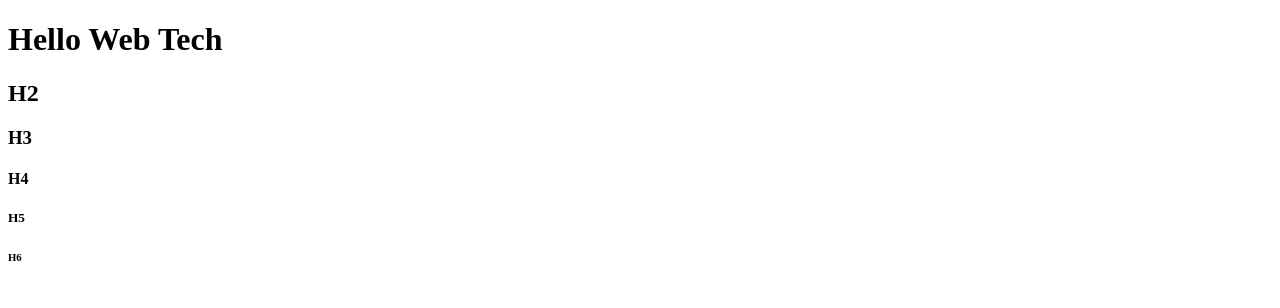
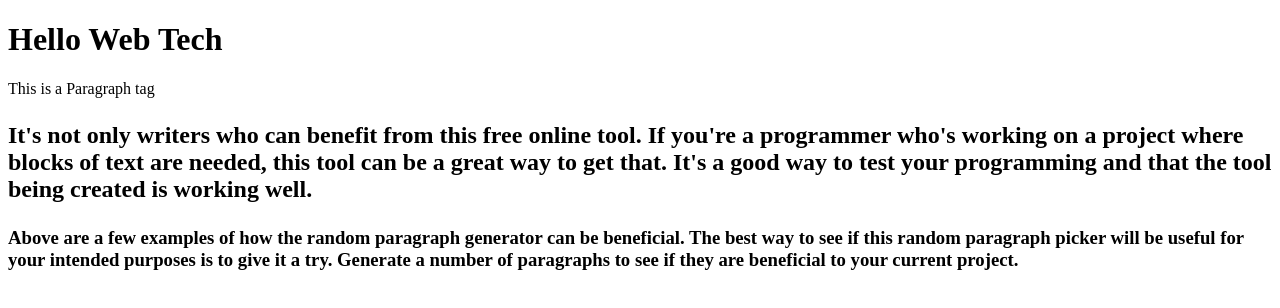
Before and after one commit to Cullen1501/SET08101_Labs, a plain HTML site: page index.html in a window 1280 px wide. Drawn offline with Linux system fonts and the light colour scheme.

Commit message:
adding content to the website

```diff
--- a/index.html
+++ b/index.html
@@ -5,10 +5,16 @@
 	</head>
 	<body>
 		<h1> Hello Web Tech </h1>
-		<h2> H2 </h2>
-		<h3> H3 </h3>
-		<h4> H4 </h4>
-		<h5> H5 </h5>
-		<h6> H6 </h6>
+		<p> This is a Paragraph tag </p>
+
+		<h2>
+		<p> It's not only writers who can benefit from this free online tool. If you're a programmer who's working on a project where blocks of text are needed, this tool can be a great way to get that. It's a good way to test your programming and that the tool being created is working well.
+		</p>
+		</h2>
+
+		<h3>
+		<p> Above are a few examples of how the random paragraph generator can be beneficial. The best way to see if this random paragraph picker will be useful for your intended purposes is to give it a try. Generate a number of paragraphs to see if they are beneficial to your current project.
+		</p>
+		</h3>
 	</body>
 </html>
```
